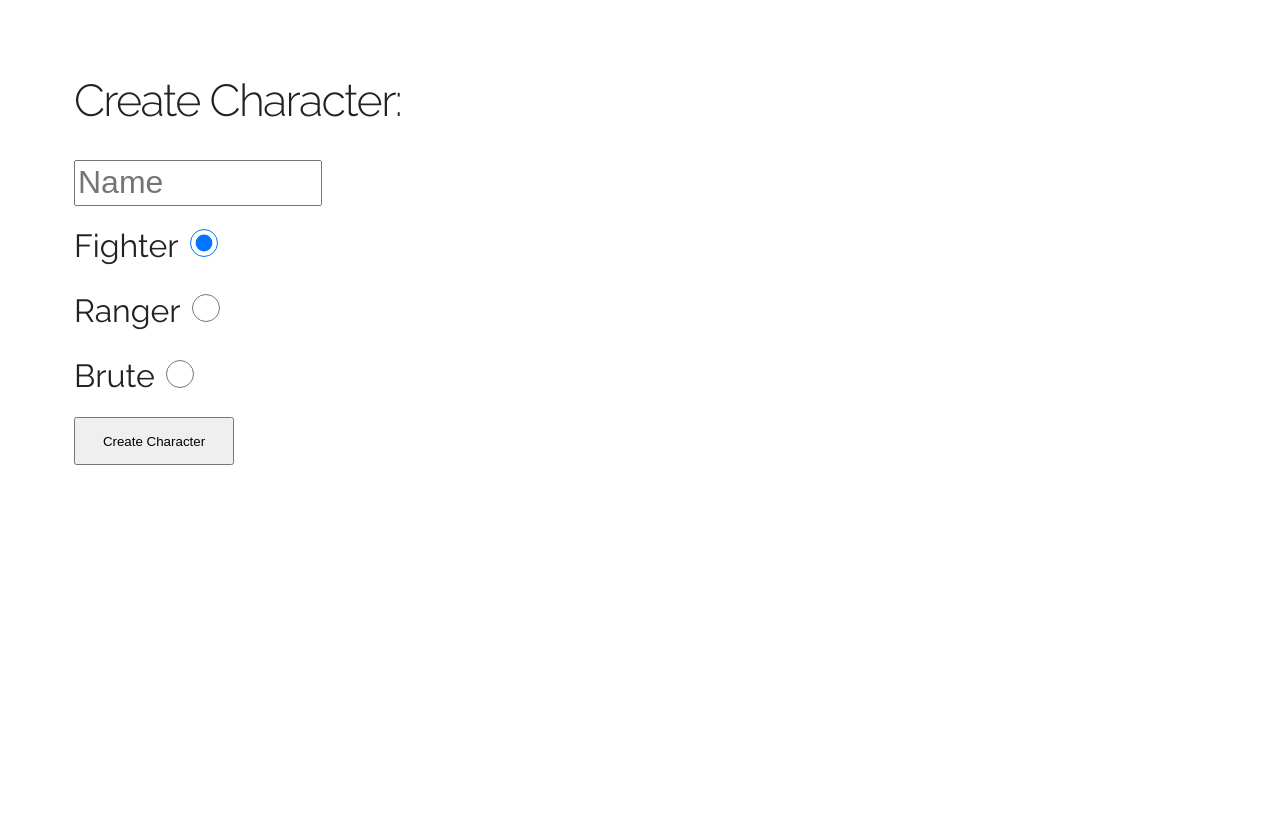
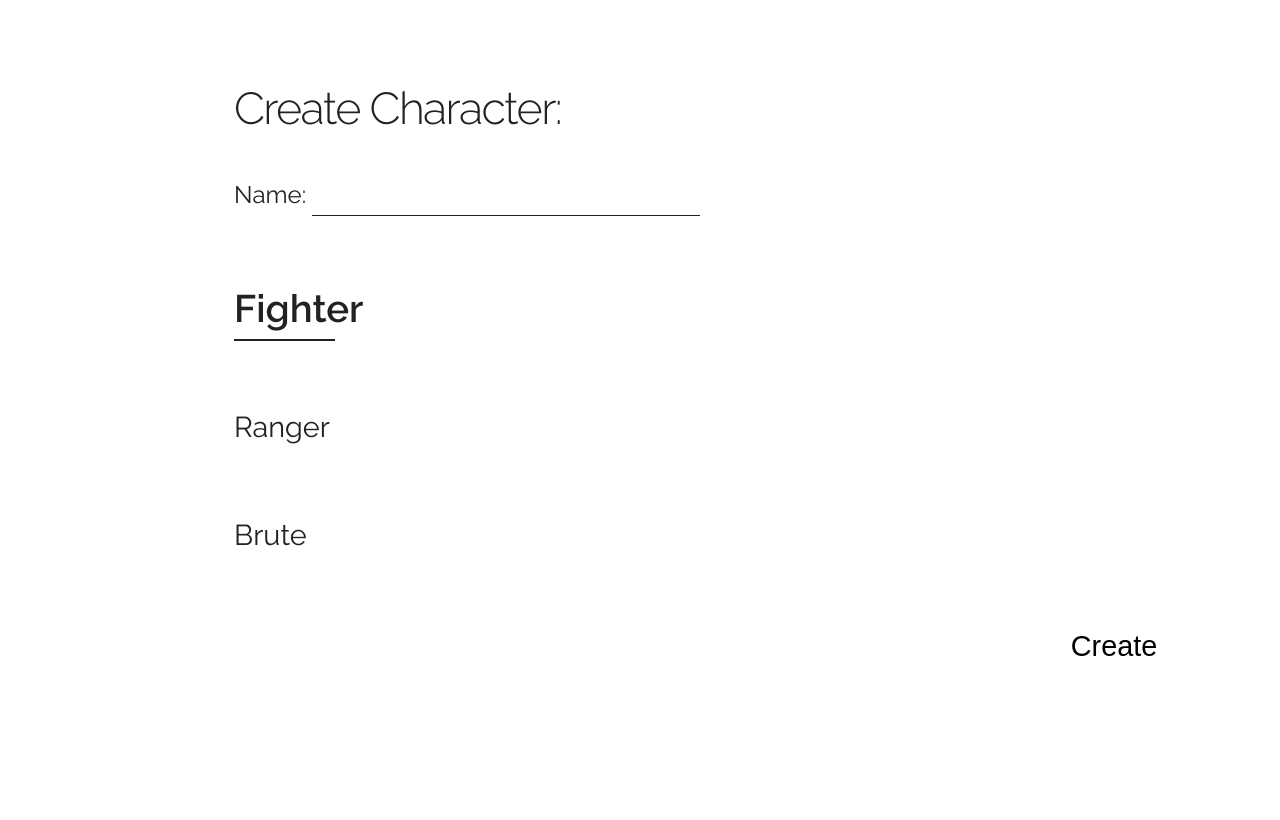
Before and after one commit to janderson390/DragonsAndDungeons, a PHP site: page / in a window 1280 px wide, after a click on "Fighter"; the page is wider, and only the part inside the window is pictured. After the commit the page ends 656 px from the top of that part, so only its background shows below. Run offline with PHP 8.4, Linux system fonts and the light colour scheme.

Commit message:
Changelogs
HTML:
- Rearranged divs

CSS:
- Added class

JS:

```diff
--- a/css/stylesheet.css
+++ b/css/stylesheet.css
@@ -90,7 +90,7 @@ h4 {
   position: absolute;
   width: 39.33%;
   margin-left: 56.3333333333%;
-  margin-top: -10.7rem;
+  margin-top: -5.8rem;
   float: right;
   font-size: 1rem;
   border: 1px solid #D1D1D1;
@@ -125,22 +125,47 @@ h4 {
   width: 100%;
 }
 
-.formContainer {
-  width: 80%;
-  height: auto;
+#createCharacterForm input[type="text"] {
+  border: none;
+  height: 2.8rem;
+  font-size: 2.2rem;
+  border-bottom: 1px solid #222;
+  width: 40%;
+  outline: none;
 }
 
-.formContainer label {
-  font-size: 2rem;
+#createCharacterForm input[type="text"]:focus {
+  border-bottom: 2px solid #222;
 }
 
-.formContainer input {
+
+.formContainer label {
+  width: 10.5%;
+  font-size: 1.8rem;
+  display: block;
+}
+
+.formContainer input[type="radio"] {
   border: 0px;
-  width: 1.75rem;
+  width: 0;
   height: 3rem;
   position: relative;
   top: .65rem;
+  opacity: 0;
+
 }
+
+.formContainer label:hover{
+  border-bottom: 1px solid #222;
+  font-size: 38px;
+}
+
+.formContainer input[type="radio"]:checked + label {
+  border-bottom: 2px solid #222;
+  font-size: 2.4rem;
+  font-weight: 800;
+}
+
 
 #enteredName {
   width: 15rem;
@@ -149,13 +174,27 @@ h4 {
 }
 
 #submitCharacter {
-  margin-top: 1rem;
+  margin-top: 4rem;
   width: 10rem;
   height: 3rem;
+  float: right;
+  background-color: transparent;
+  border: none;
+  font-size: 1.8rem;
 }
 
+#submitCharacter:hover {
+  border-bottom: 1px solid #222;
+  font-size: 38px;
+}
 
-/* Phones*/
+/* Mobile */
+@media (max-width: 570PX) {
+  .charInfo h4, .inventory h4 {
+    font-size: 32px;
+  }
+}
+
 @media (max-width: 500px) {
 
   .wrapper {
@@ -184,7 +223,7 @@ h4 {
 
   .inventory {
     float: none;
-    margin: 22.5rem 25%;
+    margin: 24.5rem 25%;
     text-align: center;
   }
 
--- a/index.html
+++ b/index.html
@@ -25,32 +25,7 @@
 <!-- Primary Page Layout
 –––––––––––––––––––––––––––––––––––––––––––––––––– -->
 
-<!-- character creation div that will vanish upon character creation -->
-<div id="createCharacterDiv">
 
-    <form id="createCharacterForm">
-        <h1>Create Character:</h1>
-        <input type="text" id="enteredName" placeholder="Name">
-
-        <div class="formContainer">
-            <label class="formGroup" for="fighter">Fighter</label>
-            <input type="radio" id="fighter" name="chosenClass" value="fighter">
-        </div>
-
-        <div class="formContainer">
-            <label class="formGroup" for="ranger">Ranger</label>
-            <input type="radio" id="ranger" name="chosenClass" value="ranger">
-        </div>
-
-        <div class="formContainer">
-            <label class="formGroup" for="brute">Brute</label>
-            <input type="radio" id="brute" name="chosenClass" value="brute">
-        </div>
-
-        <input type="submit" value="Create Character" id="submitCharacter">
-    </form>
-
-</div>
 
 <div class="wrapper">
     <div class="container">
@@ -61,6 +36,8 @@
 
             <div class="charInfo">
                 <h4>Character Info</h4>
+                <p>Name: <span class="charInfoName"></span></p>
+                <p>Class: <span class="charInfoClass"></span></p>
                 <p>Strength: <span class="stats"></span></p>
                 <p>Dexterity: <span class="stats"></span></p>
                 <p>Constitution: <span class="stats"></span></p>
@@ -83,6 +60,30 @@
         </form>
         <p>Type "help" for list of commands</p>
     </div>
+
+    <!-- character creation div that will vanish upon character creation -->
+    <div id="createCharacterDiv">
+        <form id="createCharacterForm" autocomplete="off">
+            <h1>Create Character:</h1>
+            <label for="usrName">Name: </label>
+            <input type="text" class="usrName" >
+            <span class="errorMsg"></span>
+
+            <div class="formContainer">
+                <input type="radio" id="fighter" name="chosenClass" value="fighter">
+                <label class="formGroup" for="fighter">Fighter</label>
+
+                <input type="radio" id="ranger" name="chosenClass" value="ranger">
+                <label class="formGroup" for="ranger">Ranger</label>
+
+
+                <input type="radio" id="brute" name="chosenClass" value="brute">
+                <label class="formGroup" for="brute">Brute</label>
+            </div>
+            <input type="submit" value="Create" id="submitCharacter">
+        </form>
+
+    </div>
 </div>
 
 <!-- End Document
--- a/js/createCharacter.js
+++ b/js/createCharacter.js
@@ -1,6 +1,6 @@
 
-let createCharacterDiv = document.getElementById('createCharacterDiv');
-let createCharacterForm = document.getElementById('createCharacterForm');
+// let createCharacterDiv = document.getElementById('createCharacterDiv');
+// let createCharacterForm = document.getElementById('createCharacterForm');
 
 let characterClass = {
     Fighter: {
@@ -24,10 +24,10 @@ class Character {
     }
 }
 
-createCharacterForm.addEventListener('submit', function (event) {
-    event.preventDefault();
-    createCharacterDiv.style.display = "none";
-});
+// createCharacterForm.addEventListener('submit', function (event) {
+//     event.preventDefault();
+//     createCharacterDiv.style.display = "none";
+// });
 
 // very temp
 function createCharacter(name, className) {
--- a/js/main.js
+++ b/js/main.js
@@ -3,12 +3,12 @@
 
 function main() {
     // INTRO (character creation, etc.)
-    createCharacter("Player1", "Fighter");
+    createCharacter(charInfoName, classes);
 
     // temp
-    stats[0].innerHTML = GAME.character.atk;
-    stats[1].innerHTML = GAME.character.dex;
-    stats[2].innerHTML = GAME.character.con;
+    // stats[0].innerHTML = GAME.character.atk;
+    // stats[1].innerHTML = GAME.character.dex;
+    // stats[2].innerHTML = GAME.character.con;
 
     // SETUP GAME (level/rooms, etc.)
     // Description of the first room will go here
@@ -23,4 +23,4 @@ function main() {
 }
 
 
-window.onload = main;
+//window.onload = main;
```
Also changed, not shown: js/requiredVars.js (+57 -0 lines).
